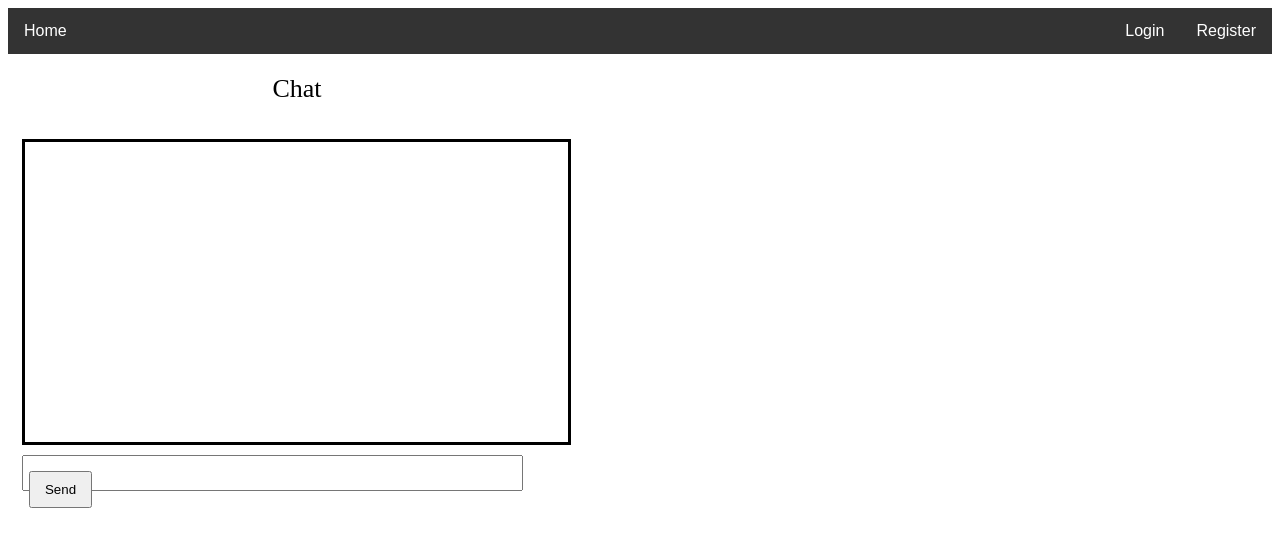
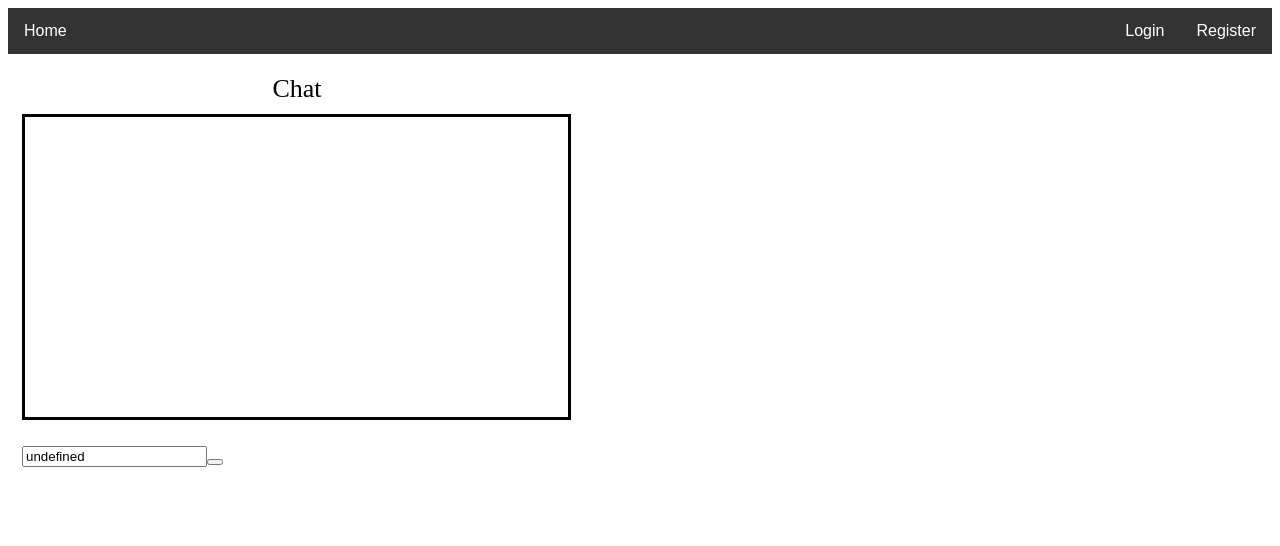
Before and after one commit to futer/stazteam2, an Angular app in the folder OlsztynHooligans/: page /chat in a window 1280 px wide. Shown: the top 546 px of the page. Built offline with nearby package versions, Linux system fonts and the light colour scheme.

Commit message:
poprawki2

```diff
--- a/OlsztynHooligans/src/app/chat/chat.component.html
+++ b/OlsztynHooligans/src/app/chat/chat.component.html
@@ -1,12 +1,8 @@
 <div class="chatContainer">
     <div class="chatHeader">Chat</div>
-    <h3></h3>
-    <br>
     <div class="chatMessages"></div>
-
     <div class="textPlusSend">
-        <textarea rows="2" cols="60" type="text" id="message" [(ngModel)]="messageText"></textarea>
-
-        <button (click)="sendMessage(userName, messageText)">Send</button>
+        <app-input [type]="'text'" [required]="'required'"></app-input>
+        <app-button [type]="'submit'" [classname]="'btn btn--save'">Send</app-button>
     </div>
 </div>
--- a/OlsztynHooligans/src/app/chat/chat.component.scss
+++ b/OlsztynHooligans/src/app/chat/chat.component.scss
@@ -2,21 +2,16 @@ textarea {
   resize: none;
 }
 
-button {
-  //display: inline-block;
-  vertical-align: middle;
-  height: 37px;
-  width: 63px;
-  margin-left: 7px;
-  margin-top: -32px;
-}
 .textPlusSend {
+  display:flex;
+  flex-flow:flex-end;
   margin-top: 10px;
   align-items: center;
   width: 550px;
 }
 
 .chatMessages {
+  margin-top:10px;
   border-style: solid;
   width: 543px;
   height: 300px;
@@ -24,7 +19,6 @@ button {
 
 .chatHeader {
   margin-top: 20px;
-  margin-bottom: -20px;
   text-align: center;
   font-size: 26px;
   width: 550px;
--- a/OlsztynHooligans/src/app/chat/chat.component.ts
+++ b/OlsztynHooligans/src/app/chat/chat.component.ts
@@ -9,6 +9,4 @@ export class ChatComponent {
 
   constructor() { }
 
-  sendMessage() {
-  }
 }
```
